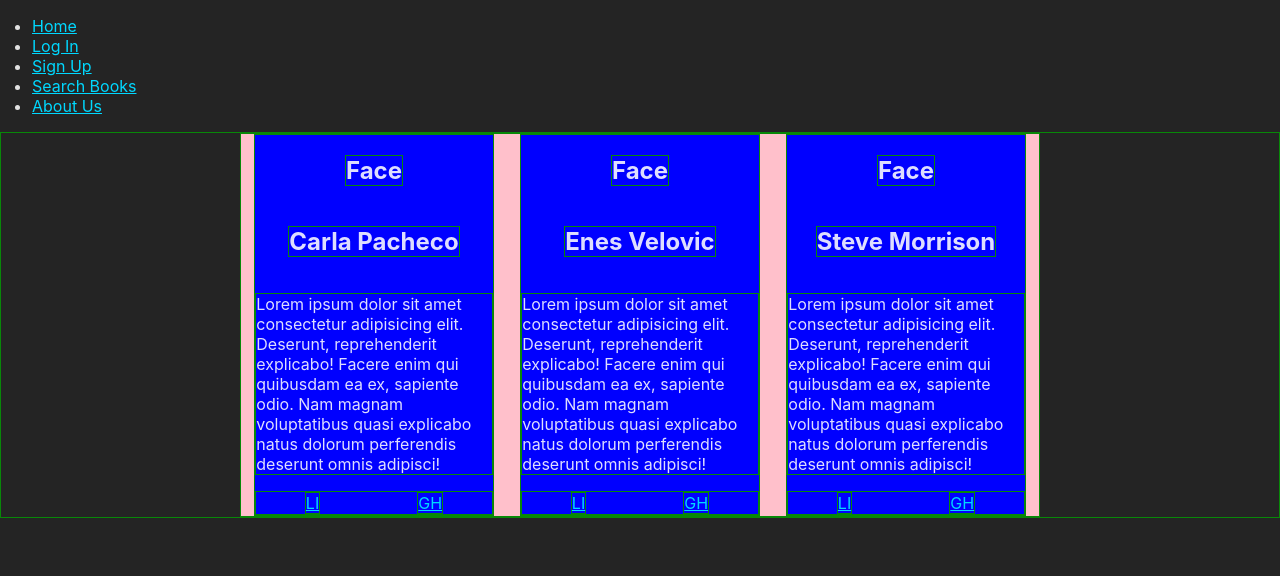
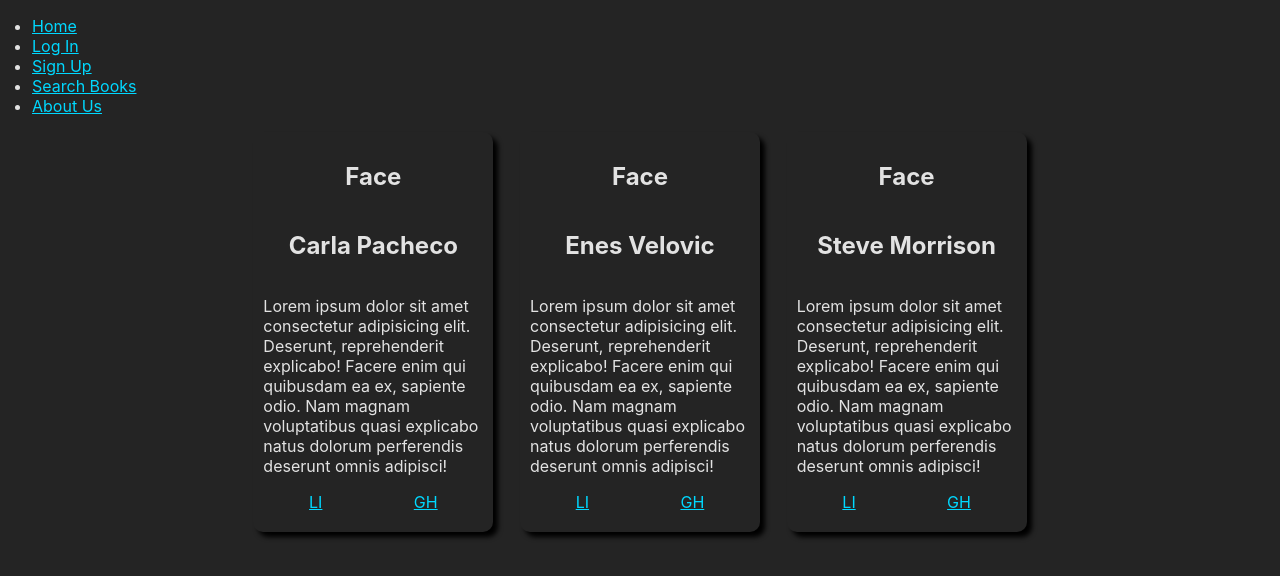
Before and after one commit to cmpacheco23/fantastic-books-front-end, a React (Vite) app: page /about in a window 1280 px wide. Shown: the top 576 px of the page. Built offline with nearby package versions, Linux system fonts and the light colour scheme; no server answers.

Commit message:
begin minor styling for dev cards

```diff
--- a/src/pages/AboutUs/AboutUs.module.css
+++ b/src/pages/AboutUs/AboutUs.module.css
@@ -1,6 +1,6 @@
-main, main * {
+/* main, main * {
   border: 1px solid #088808;
-}
+} */
 
 main {
   display: flex;
@@ -8,18 +8,22 @@ main {
 }
 
 .devCard {
-  background-color: pink;
+  /* background-color: pink; */
   display: flex;
   max-width: 800px;
   justify-content: space-around;
 }
 
 .devCard > div {
-  background-color: blue;
+  /* background-color: blue; */
   display: flex;
   flex-direction: column;
   align-items: center;
   width: 30%;
+  padding: 10px;
+  padding-bottom: 20px;
+  border-radius: 10px;
+  box-shadow: 5px 5px 5px black;
 }
 .links {
   display: flex;
```
